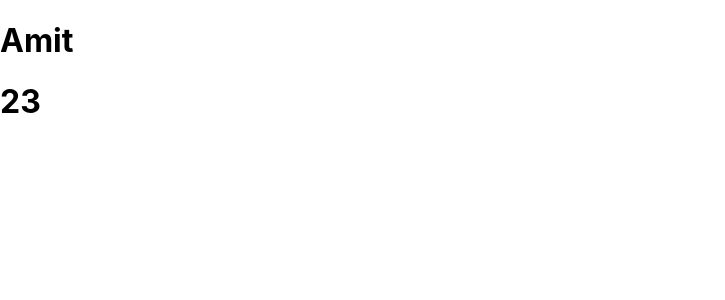
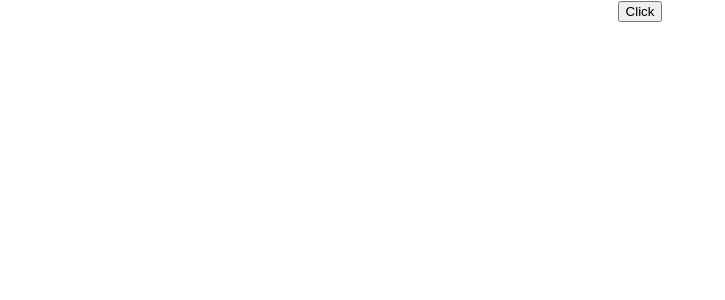
Before and after one commit to riazgul03/ReactJS, a React (Create React App) app in the folder new-app/: page / in a window 1280 px wide. Shown: the top 300 px of the page, without its empty margins (0-725 px from the left). Built offline with nearby package versions, Linux system fonts and the light colour scheme.

Commit message:
Event Handling In React

```diff
--- /dev/null
+++ b/new-app/src/ClickFunction.js
@@ -0,0 +1,30 @@
+import React, { Component } from 'react'
+import './App.css'
+export default class ClickFunction extends Component {
+   HelloFunction(){
+        alert("Hello Adil");
+      }
+  render() {
+    return (
+      <div className='App'>
+        <input type="button" value="Click" onClick={this.HelloFunction}/>
+      </div>
+    )
+  }
+}
+
+// import React from 'react'
+// import './App.css';
+
+// function ClickFunction() {
+//   function HelloFunction(){
+//     alert("Hello Brother");
+//   }
+//   return (
+//     <div className='App'>
+//         <input type="button" value="Click" onClick={HelloFunction}/>
+//     </div>
+//   )
+// }
+
+// export default ClickFunction
--- a/new-app/src/index.js
+++ b/new-app/src/index.js
@@ -7,12 +7,13 @@ import MyClass from './MyClass';
 import ClassPro from './ClassPro'
 import Employee from './Employee';
 import Customer from './Customer';
+import ClickFunction from './ClickFunction';
 
 const root = ReactDOM.createRoot(document.getElementById('root'));
 let a = "Adil";
 root.render(
   <React.StrictMode>
-    <Customer name="Amit" age={23}/>
+    <ClickFunction/>
   </React.StrictMode>
 );
 
```
